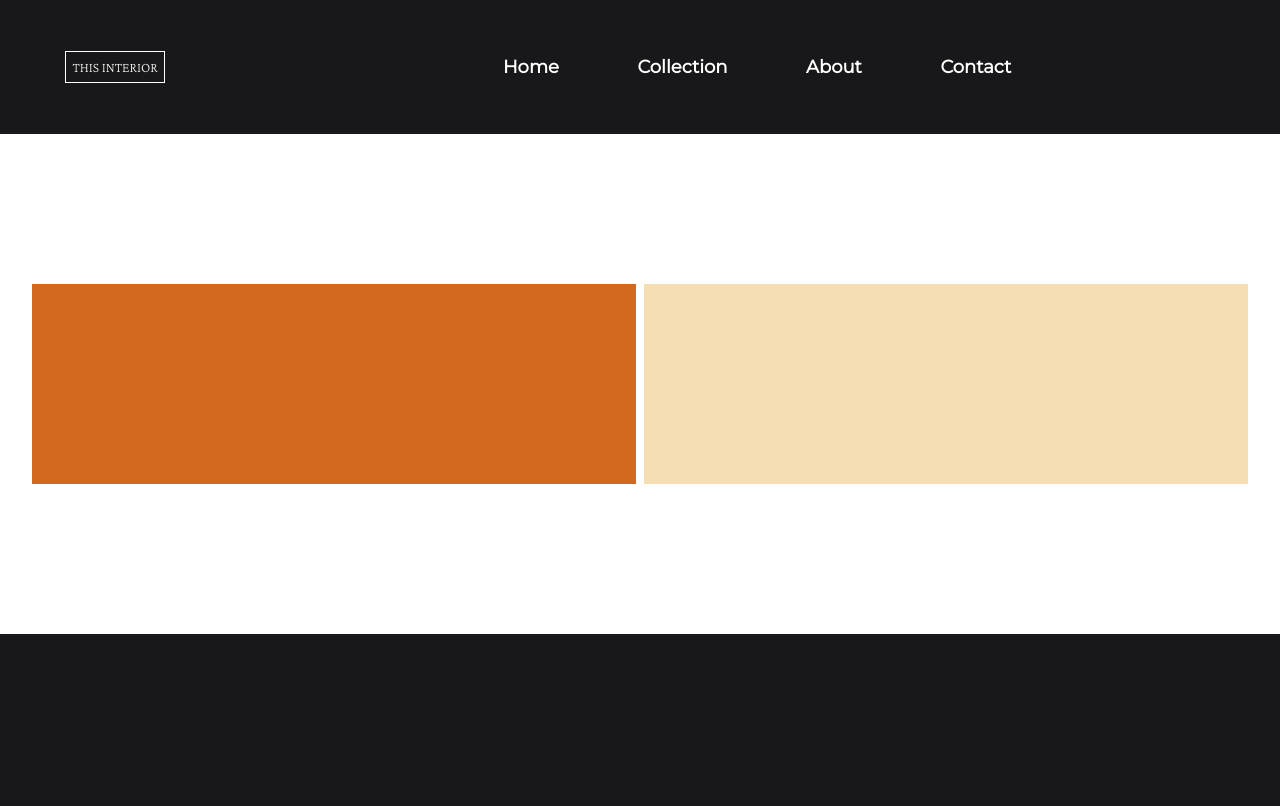
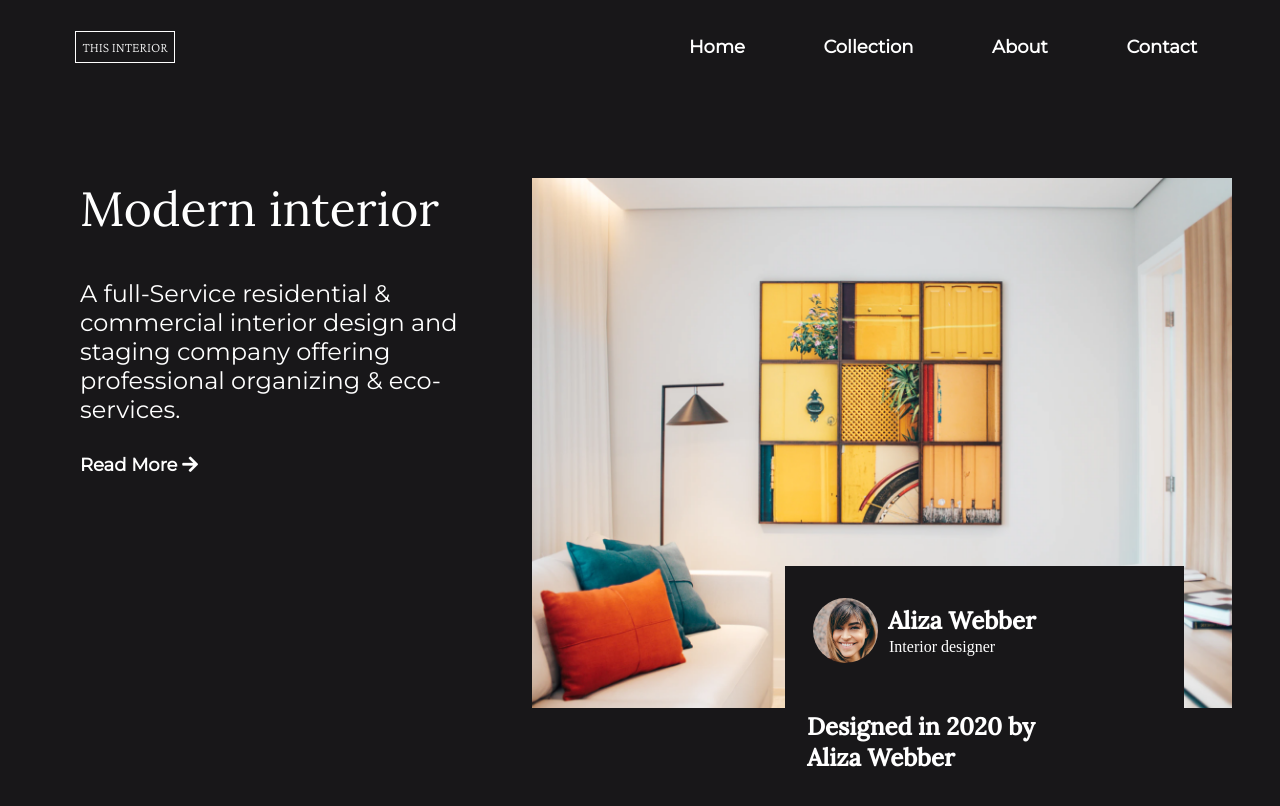
Before and after one commit to Hassanzaid-bit/Interior-consultant-page, a plain HTML site: page index.html in a window 1280 px wide. Drawn offline with nearby package versions, Linux system fonts and the light colour scheme.

Commit message:
Desktop View

```diff
--- a/index.html
+++ b/index.html
@@ -3,6 +3,7 @@
 <head>
   <meta charset="UTF-8">
   <meta name="viewport" content="width=device-width, initial-scale=1.0">
+  <link rel="stylesheet" href="https://use.fontawesome.com/releases/v5.15.2/css/all.css" integrity="sha384-vSIIfh2YWi9wW0r9iZe7RJPrKwp6bG+s9QZMoITbCckVJqGCCRhc+ccxNcdpHuYu" crossorigin="anonymous">
   <link rel="stylesheet" href="style.css">
   <title>Consultant</title>
 </head>
@@ -30,14 +31,21 @@
   </header>
   <div class="wrapper">
     <section class="value-proposition">
-      <!--
-      <h1>Modern Interior</h1>
+      <h1>Modern interior</h1>
       <article>
         <p>A full-Service residential & commercial interior design and staging company offering professional organizing & eco-services.</p>
-        <a href="#">Read More</a>
-      </article> -->
+        <a href="#">Read More <i class="fas fa-arrow-right"></i></a>
+      </article>
     </section>
     <section class="hero">
+      <div class="card">
+        <img src="/photo2.png" alt="">
+        <div class="details">
+          <p class="name">Aliza Webber</p>
+          <span class="occupation">Interior designer</span>
+        </div>
+        <p>Designed in 2020 by Aliza Webber</p>
+      </div>
 
     </section>
   </div>
--- a/style.css
+++ b/style.css
@@ -1,6 +1,6 @@
 @import url('https://fonts.googleapis.com/css2?family=Montserrat:ital,wght@0,400;1,300;1,400&display=swap');
 @import url('https://fonts.googleapis.com/css2?family=Crimson+Pro:ital,wght@0,200;0,300;1,200;1,300&display=swap');
-
+@import url('https://fonts.googleapis.com/css2?family=Lora:ital,wght@0,400;0,500;1,400;1,500;1,700&display=swap');
 *{
     box-sizing: border-box;
 }
@@ -8,6 +8,7 @@ body{
     background: #181719;
     margin: 0;
     padding: 0;
+    height: 1080px;
 }
 #navbar{
     width: 100%;
@@ -18,6 +19,7 @@ body{
     justify-content: space-between;
     align-items: center;
     margin: 40px 40px;
+    margin-top: 20px;
     position: relative;
 }
 .logo{
@@ -35,7 +37,7 @@ body{
     color: #ffff;
     text-transform: uppercase;
     position: relative;
-    left: 25px;
+    left: 35px;
 }
 .navbar-toggle{
     cursor: pointer;
@@ -48,7 +50,7 @@ body{
     justify-content: center;
     flex-direction: column;
     position: relative;
-    right: 25px;
+    right: -10px;
     z-index: 5;
 }
 .icon-bar{
@@ -141,26 +143,113 @@ body{
 
 @media screen and (min-width: 1199px){
     .navbar-menu{
-        right: 150px;
+        right: -36px;
     }
 }
 
 .wrapper{
     display: grid;
-    align-items: center;
-    grid-template-columns: repeat(auto-fit, minmax(240px, 1fr));
+    align-items: flex-start;
+    grid-template-columns: repeat(auto-fit, minmax(250px, 1fr));
     row-gap: 4ch;
     column-gap: 1ch;
-    background: #ffff;
-    padding: 2em 2em;
+    padding: 4em 2em;
     height: 500px;
 }
 .value-proposition{
-    background: chocolate;
-    height: 200px;
+    position: relative;
+    left: 3em;
+    height: 345px;
+}
+.value-proposition h1{
+    font-family: 'Lora';
+    font-style: normal;
+    font-weight: normal;
+    font-size: 48px;
+    line-height: 61px;
+    color: #FFFFFF;
+    margin-top: 0;
+}
+.value-proposition article{
+    width: 50ch;
+}
+.value-proposition article p {
+    font-family: 'Montserrat';
+    font-style: normal;
+    font-weight: 300;
+    font-size: 24px;
+    line-height: 29px;
+    color: #FFFFFF;
+    margin-bottom: 30px;
+}
+.value-proposition article a{
+    font-family: 'Montserrat';
+    font-style: normal;
+    font-weight: 600;
+    font-size: 18px;
+    line-height: 22px;
+    color: #FFFFFF;
+    text-decoration: none;
+    margin-right: 5px;
+}
+.value-proposition article.fa-arrow{
+    font-weight: 600;
+    font-size: 18px;
+    line-height: 22px;
 }
 
 .hero{
-    background-color: wheat;
-    height: 200px;
+    background: url("/photo1.png");
+    background-position: center;
+    background-size: cover;
+    position: relative;
+    left: -7em;
+    height: 530px;
+    width: 700px;
 }
+.card{
+    background: #181719;
+    color: white;
+    width: 57%;
+    height: 42%;
+    position: absolute;
+    padding: 1em;
+    bottom: -81px;
+    right: 3em;
+    z-index: 50;
+}
+.card img{
+    width: 65px;
+    border-radius: 50%;
+    position: relative;
+    left: 12px;
+}
+.card p{
+    font-family: 'Lora';
+    font-style: normal;
+    font-weight: bold;
+    font-size: 24px;
+    line-height: 31px;
+    color: #FFFFFF;
+    position: relative;
+    top: 20px;
+    left: 6px;
+    width: 18ch;
+
+}
+.details{
+    width: max-content;
+    display: inline-block;
+    position: relative;
+    left: 12px;
+    top: -21px;
+}
+.details .name{
+    margin-bottom: 12px;
+
+}
+.details .occupation{
+    position: relative;
+    left: 7px;
+    top: 10px;
+}
```
